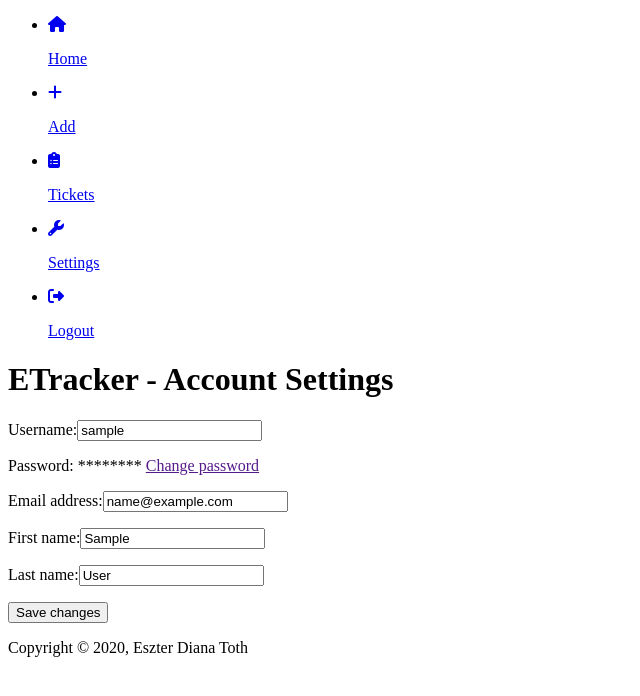
After one commit to EsztiDi/etracker, a Django app: page /settings/ in a window 1280 px wide. The commit adds this page. Shown: the top 696 px of the page, without its empty margins (0-640 px from the left). Run offline with Django 3.2, Linux system fonts and the light colour scheme; the visitor is signed in with stand-in values (Sample User, id 1); some libraries are stand-ins or nearby versions.

Commit message:
Added Settings page

```diff
--- a/etracker/templates/base.html
+++ b/etracker/templates/base.html
@@ -5,12 +5,6 @@
     <meta charset="UTF-8" />
     <meta name="viewport" content="width=device-width, initial-scale=1.0" />
     <title>ETracker - {% block title %}{% endblock %}</title>
-    <!-- <link
-      rel="stylesheet"
-      href="https://stackpath.bootstrapcdn.com/bootstrap/4.4.1/css/bootstrap.min.css"
-      integrity="sha384-Vkoo8x4CGsO3+Hhxv8T/Q5PaXtkKtu6ug5TOeNV6gBiFeWPGFN9MuhOf23Q9Ifjh"
-      crossorigin="anonymous"
-    /> -->
     <script
       src="https://kit.fontawesome.com/93a0a9db14.js"
       crossorigin="anonymous"
@@ -19,26 +13,49 @@
     <link rel="stylesheet" href="{% static 'styles/styles.css' %}" />
   </head>
   <body>
+    <div class="shape shape1"></div>
+    <div class="shape shape2"></div>
+    <div class="shape shape3"></div>
     {% block content %}{% endblock %}
     <footer>
       <p>Copyright &copy; {% now "Y" %}, Eszter Diana Toth</p>
     </footer>
     <script>
       if (window.location.href == "http://127.0.0.1:8000/" || window.location.href.includes("http://127.0.0.1:8000/?next=/") || window.location.href.includes("/edit/") || window.location.href.includes("/comment/")) {
-        document.body.id = "login";
+        document.body.className = "login";
       } else {
-        document.body.id = "user";
+        document.body.className = "user";
       }
 
       if (window.location.href == "http://127.0.0.1:8000/ticket/new/") {
         document.getElementById("id_description").placeholder = document.getElementsByClassName("helptext")[0].innerText;
       }
 
-      // $(document).ready(function(){
-      //   function resizeIframe() {
-      //     $(window.frameElement).css("height", document.body.scrollHeight + "px");
-      //   };
-      // });
+      if (window.location.href.includes("/edit/") || window.location.href.includes("/comment/")) {
+        $(".shape").hide();
+      }
+
+      $(document).ready(function(){
+        $("#id_password").attr("type", "password");
+        $("#id_password").click(function(){
+          $(this).val("");
+        });
+      });
+
+      $(document).ready(function(){
+        window.onscroll = function(){
+          // window.scrollY > 100 || window.pageYOffset > 100 || document.documentElement.scrollTop > 100 || document.body.scrollTop > 100
+          if ($("html, body").scrollTop() > 100) {
+            $("#back-to-top").fadeIn();
+          } else {
+            $("#back-to-top").fadeOut();
+          }
+        };
+
+        $("#back-to-top").click(function(){
+          $("html, body").animate({scrollTop:"0"});
+        });
+      });
 
       $(document).ready(function(){
         $(".accordion").each(function(){
@@ -71,17 +88,33 @@
         });
       });
 
-      function search(){
-        var input = $("#search-bar").val().toUpperCase();
-        $(".accordion").each(function(){
-          var txtValues = $(this).text().toUpperCase();
-          if (txtValues.includes(input)) {
-            $(this).show();
-          } else {
-            $(this).hide();
-          }
+      $(document).ready(function(){
+        $(".comment-confirmation").click(function(){
+          return confirm("Are you sure you want to delete this comment?");
         });
-      };
+        $(".ticket-confirmation").click(function(){
+          return confirm("Are you sure you want to delete the ticket and all of its comments?");
+        });
+      });
+
+      $(document).ready(function(){
+        $("#search-bar").keyup(function(){
+            var input = $("#search-bar").val().toUpperCase().replace(/\s+/g, "");
+            $(".accordion").each(function(){
+              var txtValues = $(this).text().toUpperCase().replace(/\s+/g, "");
+              if (txtValues.includes(input)) {
+                $(this).show();
+                $(this).prev(".hidden").show();
+              } else {
+                $(this).prev(".hidden").hide();
+                $(this).hide();
+                $(this).next().hide();
+                $(this).next().find(".container-1, .container-2, iframe").hide();
+                $(this).removeClass("active");
+              };
+            });
+        });
+      });
 
     </script>
   </body>
--- a/etracker/templates/partials/_navbar.html
+++ b/etracker/templates/partials/_navbar.html
@@ -1,26 +1,32 @@
 <nav>
   <ul>
     <li>
-      <a href="{% url 'tickets:home' %}" class="nav-link">
-        <i class="fas fa-home"></i>
+      <a href="{% url 'tickets:home' %}" class="nav-link1">
+        <p><i class="fas fa-home"></i></p>
         <p>Home</p>
       </a>
     </li>
     <li>
-      <a href="{% url 'tickets:tickets' %}" class="nav-link">
-        <i class="fas fa-clipboard-list"></i>
+      <a href="{% url 'tickets:new' %}" class="nav-link3">
+        <p><i class="fas fa-plus"></i></p>
+        <p>Add</p>
+      </a>
+    </li>
+    <li>
+      <a href="{% url 'tickets:tickets' %}" class="nav-link2">
+        <p><i class="fas fa-clipboard-list"></i></p>
         <p>Tickets</p>
       </a>
     </li>
     <li>
-      <a href="{% url 'tickets:new' %}" class="nav-link">
-        <i class="fas fa-plus"></i>
-        <p>Add</p>
+      <a href="{% url 'tickets:settings' %}" class="nav-link2">
+        <p><i class="fas fa-wrench"></i></p>
+        <p>Settings</p>
       </a>
     </li>
     <li>
-      <a href="{% url 'tickets:logout' %}" class="nav-link">
-        <i class="fas fa-sign-out-alt"></i>
+      <a href="{% url 'tickets:logout' %}" class="nav-link4">
+        <p><i class="fas fa-sign-out-alt"></i></p>
         <p>Logout</p>
       </a>
     </li>
--- a/etracker/templates/registration/login.html
+++ b/etracker/templates/registration/login.html
@@ -30,5 +30,5 @@
     </p>
   </section>
 </main>
-
+<div id="back-to-top"><i class="fas fa-angle-up"></i></div>
 {% endblock %}
--- a/etracker/templates/tickets/new_ticket.html
+++ b/etracker/templates/tickets/new_ticket.html
@@ -4,7 +4,7 @@
 {% include "partials/_navbar.html" %}
 <main>
   <header>
-    <h2>ETracker - New Ticket</h2>
+    <h1>ETracker - New Ticket</h1>
   </header>
   <section class="new-ticket">
     <form method="POST">
@@ -17,4 +17,5 @@
     </form>
   </section>
 </main>
+<div id="back-to-top"><i class="fas fa-angle-up"></i></div>
 {% endblock %}
--- /dev/null
+++ b/etracker/templates/tickets/settings.html
@@ -0,0 +1,37 @@
+{% extends "base.html" %}
+{% block title %}Account Settings{% endblock %}
+{% block content%}
+{% include "partials/_navbar.html" %}
+<main>
+  <header>
+    <h1>ETracker - Account Settings</h1>
+  </header>
+  <section class="settings">
+    {{ settings_form.non_field_errors }}
+    {% if messages %}
+    <ul class="messages">
+      {% for message in messages %}
+      <li class="{{message.tags}}">{{message}}</li>
+      {% endfor %}
+    </ul>
+    {% endif %}
+    <form method="POST">
+      {% csrf_token %}
+      <p>{{settings_form.username.label_tag}}{{settings_form.username}}</p>
+      <!-- <span>{{settings_form.username.help_text}}</span> -->
+      {{ settings_form.username.errors }}
+      <p>{{settings_form.password.label_tag}} ******** <a href="" class="details-button pw-button">Change password</a></p>
+      <p>{{settings_form.email.label_tag}}{{settings_form.email}}</p>
+      {{ settings_form.email.errors }}
+      <p>{{settings_form.first_name.label_tag}}{{settings_form.first_name}}</p>
+      {{ settings_form.first_name.errors }}
+      <p>{{settings_form.last_name.label_tag}}{{settings_form.last_name}}</p>
+      {{ settings_form.last_name.errors }}
+      <p class="buttons">
+        <button type="submit">Save changes</button>
+      </p>
+    </form>
+  </section>
+</main>
+<div id="back-to-top"><i class="fas fa-angle-up"></i></div>
+{% endblock %}
--- a/etracker/tickets/forms.py
+++ b/etracker/tickets/forms.py
@@ -1,4 +1,6 @@
 from django import forms
+from django.contrib.auth.models import User
+from django.contrib.auth.forms import UserChangeForm
 from .models import Ticket, Comment
 
 
@@ -21,3 +23,9 @@ class CommentForm(forms.ModelForm):
     class Meta:
         model = Comment
         fields = ("text", )
+
+class UserForm(UserChangeForm):
+
+    class Meta:
+        model = User
+        fields = ("username", "password", "email", "first_name", "last_name", )
--- a/etracker/tickets/urls.py
+++ b/etracker/tickets/urls.py
@@ -14,4 +14,5 @@ urlpatterns = [
     path("ticket/<int:ticket_id>/comment/", views.add_comment, name="comment"),
     path("ticket/<int:ticket_id>/delete/", views.delete_ticket, name="delete_ticket"),
     path("comment/<int:comment_id>/delete/", views.delete_comment, name="delete_comment"),
+    path("settings/", views.settings, name="settings"),
 ]
--- a/etracker/tickets/views.py
+++ b/etracker/tickets/views.py
@@ -1,9 +1,11 @@
 from django.shortcuts import render, redirect, get_object_or_404
 from django.contrib.auth.decorators import login_required
+from django.contrib.auth import update_session_auth_hash
+from django.contrib import messages
 from django.views.decorators.clickjacking import xframe_options_sameorigin
 from django.utils import timezone
 from .models import Ticket, Comment
-from .forms import TicketForm, EditForm, CommentForm
+from .forms import TicketForm, EditForm, CommentForm, UserForm
 
 
 @login_required
@@ -28,7 +30,7 @@ def tickets(request):
 
 @login_required
 def new_ticket(request):
-    if request.method == 'POST':
+    if request.method == "POST":
         form = TicketForm(request.POST)
         if form.is_valid():
             new = form.save(commit=False)
@@ -44,7 +46,7 @@ def new_ticket(request):
 @xframe_options_sameorigin
 def edit_ticket(request, ticket_id):
     ticket = get_object_or_404(Ticket, pk=ticket_id)
-    if request.method == 'POST':
+    if request.method == "POST":
         edit_form = TicketForm(request.POST, instance=ticket)
         if edit_form.is_valid() and edit_form.has_changed():
             ticket = edit_form.save(commit=False)
@@ -59,7 +61,7 @@ def edit_ticket(request, ticket_id):
 @xframe_options_sameorigin
 def add_comment(request, ticket_id):
     ticket = get_object_or_404(Ticket, pk=ticket_id)
-    if request.method == 'POST':
+    if request.method == "POST":
         comment_form = CommentForm(request.POST)
         if comment_form.is_valid():
             comment = comment_form.save(commit=False)
@@ -83,3 +85,16 @@ def delete_comment(request, comment_id):
     comment = get_object_or_404(Comment, pk=comment_id)
     comment.delete()
     return redirect("/home/")
+
+
+@login_required
+def settings(request):
+    if request.method == "POST":
+        settings_form = UserForm(request.POST, instance=request.user)
+        if settings_form.is_valid():
+            new_settings = settings_form.save()
+            # update_session_auth_hash(request, new_settings)
+            messages.success(request, "Your details were successfully updated.")
+    else:
+        settings_form = UserForm(instance=request.user)
+    return render(request, "tickets/settings.html", {"settings_form": settings_form})
```
Also changed, not shown: etracker/templates/partials/_details.html (+15 -7 lines), etracker/templates/tickets/index.html (+11 -18 lines), etracker/templates/tickets/index2.html (deleted, +0 -156 lines), etracker/templates/tickets/tickets.html (+7 -6 lines).
